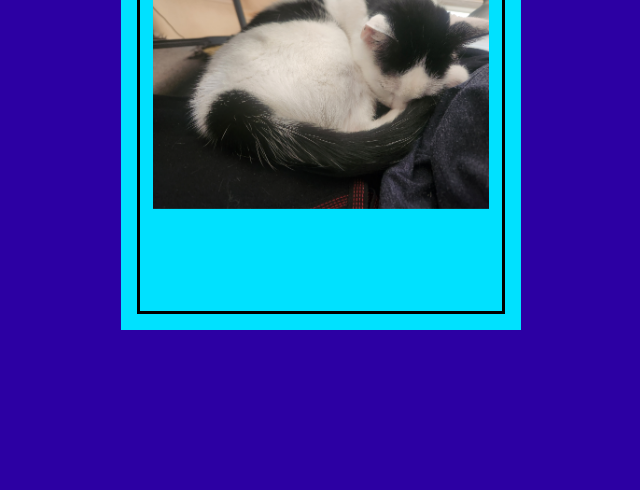
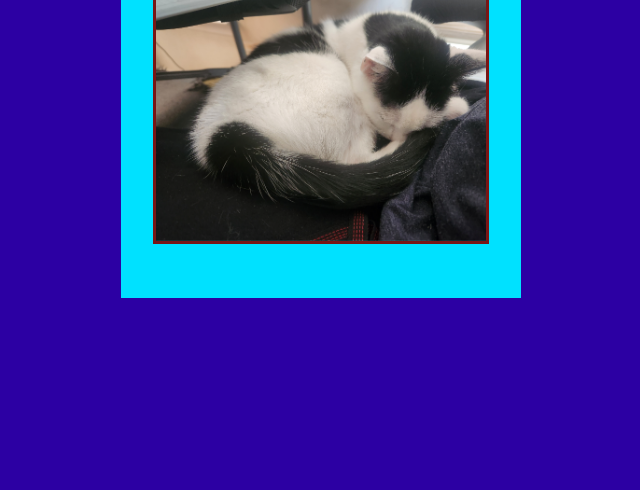
Before and after one commit to RVCC-IDMX/flip-Battlebros1, an Eleventy site: page src/index.html in a window 1280 px wide. Shown: the part 310-800 px from the top of the page, without its empty margins (319-959 px from the left). Built offline with nearby package versions, Linux system fonts and the light colour scheme; Eleventy itself is replaced by a stand-in of ours; files that its build step writes are made by us from their sources.

Commit message:
putting the finishing touches

```diff
--- a/src/sass/pages/_home.scss
+++ b/src/sass/pages/_home.scss
@@ -29,7 +29,7 @@ body {
 .card__content {
   text-align: center;
   position: relative;
-  padding: 15em 5em;
+  padding: 13em 5em;
   transition: transform 3s;
   transform-style: preserve-3d;
 }
@@ -52,6 +52,9 @@ body {
 
 .card__front {
   background: rgb(0, 225, 255);
+  background-size: cover;
+  background-blend-mode: overlay;
+  color: #771616;
 }
 
 img {
@@ -62,9 +65,9 @@ img {
 .card__front::before {
   content: '';
   position: absolute;
-  --spacer: 1em;
+  --spacer: 2em;
   top: var(--spacer);
-  bottom: var(--spacer);
+  bottom: 3.4em;
   left: var(--spacer);
   right: var(--spacer);
   border: 3px solid currentColor;
@@ -86,6 +89,7 @@ img {
   transform: translateZ(4rem);
   font-size: 1.5rem;
   line-height: 1.6;
+  padding: 5em 3em;
 }
 
 .card__back {
```
